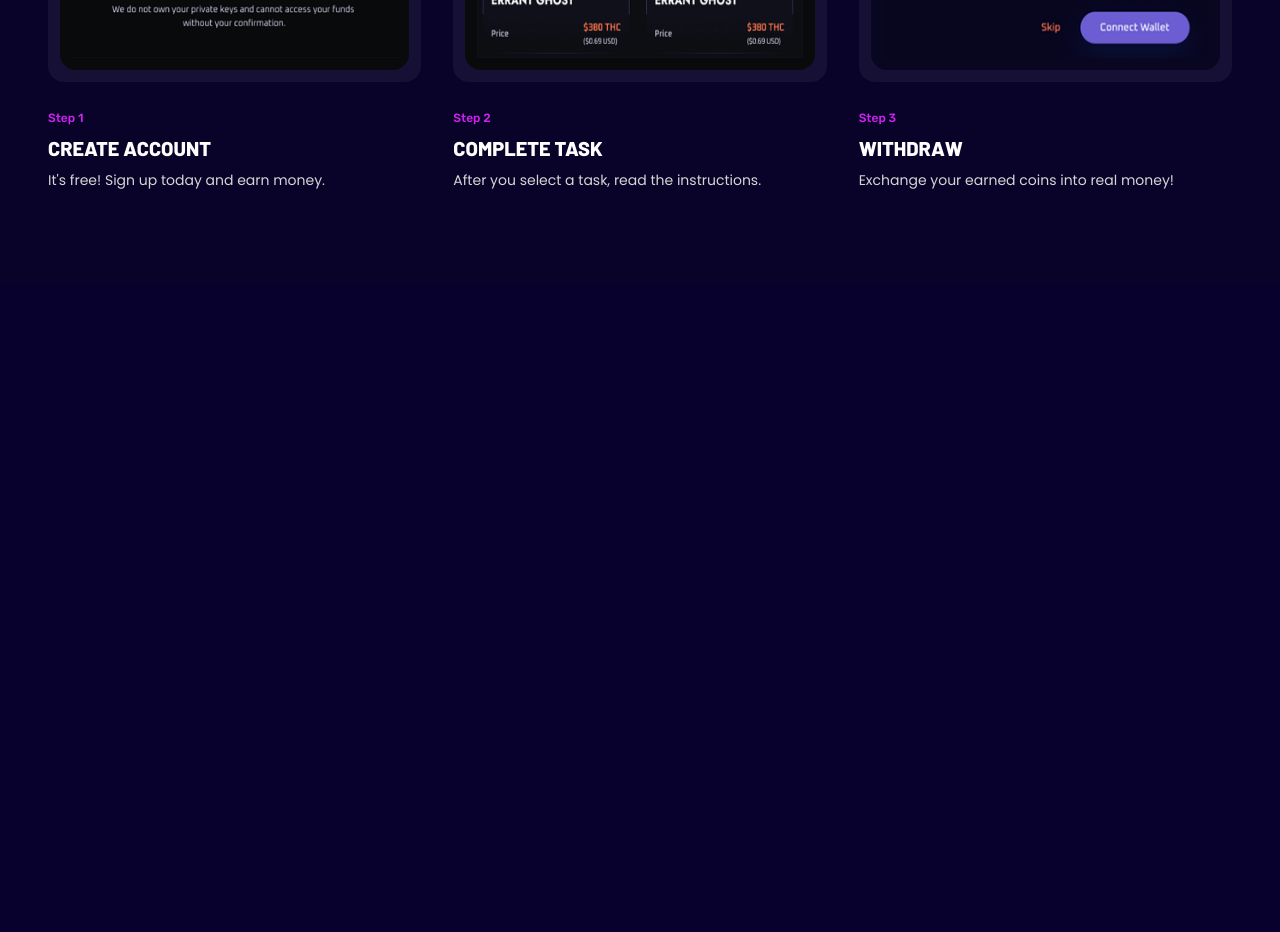
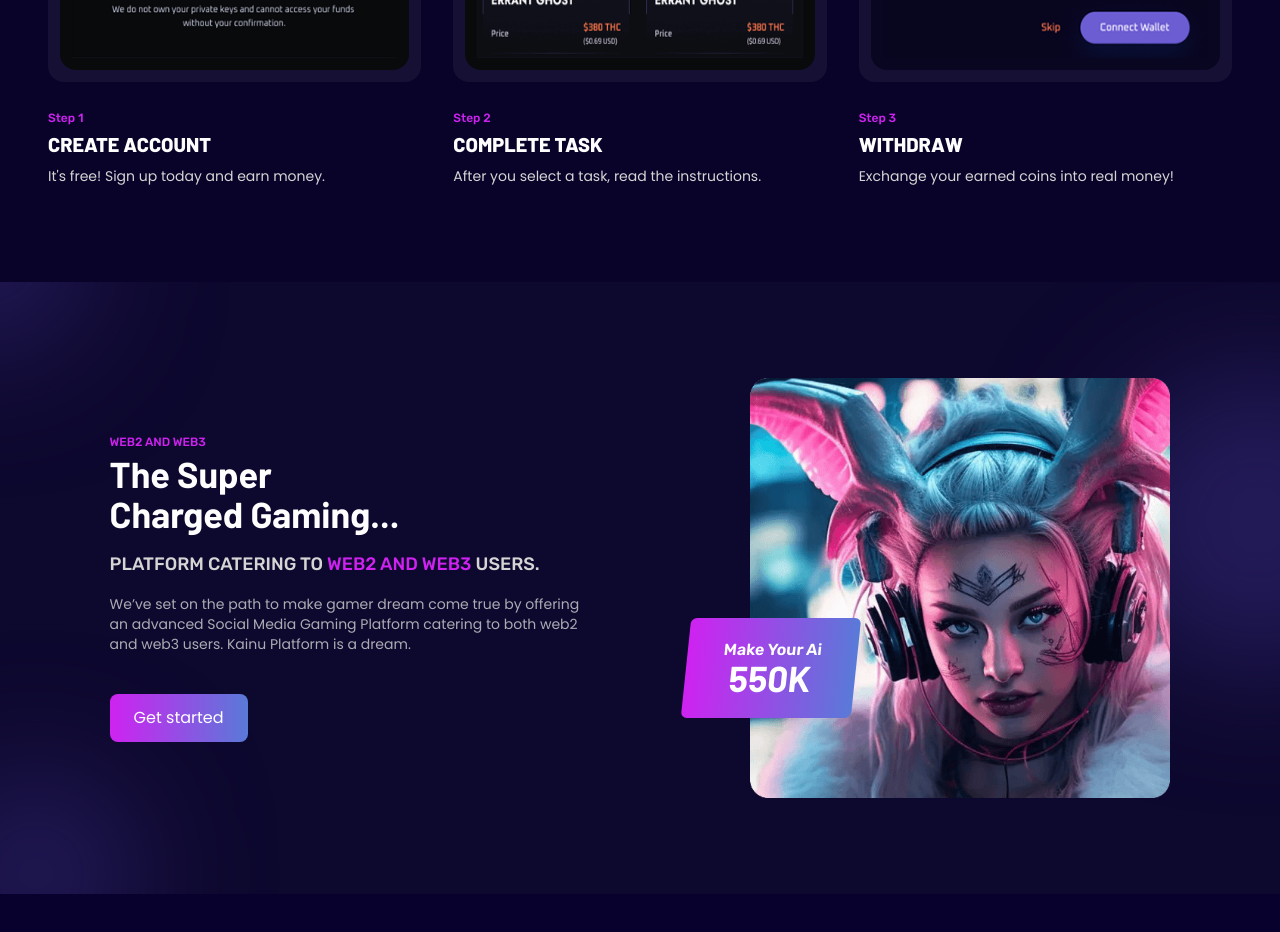
Before and after one commit to Mehedi-Hasan0/kainu-second, a Next.js app: page / in a window 1280 px wide. Shown: the part 1220-2152 px from the top of the page. After the commit the page ends 2114 px from the top, so only its background shows below. Built offline with nearby package versions, Linux system fonts and the light colour scheme.

Commit message:
[ADD] Super charged section with responsiveness

```diff
--- a/src/app/page.jsx
+++ b/src/app/page.jsx
@@ -1,11 +1,13 @@
 import Started from "@/components/Started";
+import SuperCharged from "@/components/SuperCharged";
 import Banner from "@/components/banner/Banner";
 
 export default function Home() {
   return (
-    <main className="min-h-[300vh] max-page-screen">
+    <main className="max-page-screen">
       <Banner />
       <Started />
+      <SuperCharged />
     </main>
   );
 }
--- a/src/components/Started.jsx
+++ b/src/components/Started.jsx
@@ -33,7 +33,7 @@ const Started = () => {
                 <p className="font-rubik text-csPrimary font-medium mini-text">
                   Step {idx + 1}
                 </p>
-                <h3 className="font-barlow font-extrabold uppercase text-lg sm:text-xs md:text-sm lg:text-base xl:text-xl 2xl:text-2xl text-csAccent-foreground">
+                <h3 className="font-barlow font-extrabold uppercase text-lg sm:text-xs md:text-sm lg:text-base xl:text-xl 2xl:text-2xl text-csAccent-foreground -mt-1">
                   {data.title}
                 </h3>
                 <p className="link-text text-[#d5d5d5]">{data.desc}</p>
--- /dev/null
+++ b/src/components/SuperCharged.jsx
@@ -0,0 +1,69 @@
+import Image from "next/image";
+import CustomButton from "./ui/CustomButton";
+import aiGirl from "../../public/assets/images/ai-girl.png";
+
+const SuperCharged = () => {
+  return (
+    <section className="bg-[#0d082e] relative overflow-x-hidden overflow-y-hidden">
+      {/* elements */}
+      <div className="absolute -top-28 -left-16 lg:-top-32 lg:-left-28 w-[160px] h-[160px] lg:w-[200px] lg:h-[200px] rounded-full bg-[#231b59] blur-3xl" />
+      <div className="absolute -bottom-10 -left-16 lg:-bottom-20 lg:-left-16 w-[160px] h-[160px] lg:w-[200px] lg:h-[200px] rounded-full bg-[#231b59] blur-3xl" />
+      <div className="absolute bottom-52 -right-20 lg:bottom-56 lg:-right-32 w-[200px] h-[200px] lg:w-[300px] lg:h-[300px] rounded-full bg-[#231b59]  hidden md:block blur-3xl" />
+      <div className="main-container section-padding flex flex-col md:flex-row items-center justify-around gap-8 md:gap-10 lg:gap-12 relative z-10">
+        {/* left content */}
+        <div className="flex flex-col gap-1 lg:gap-2">
+          <p className="font-rubik text-csPrimary font-medium mini-text uppercase 2xl:tracking-[0.2em]">
+            web2 and web3
+          </p>
+          <h3 className="font-barlow font-bold text-xl md:text-2xl lg:text-3xl xl:text-4xl 2xl:text-5xl text-csAccent-foreground -mt-1">
+            The Super <br /> Charged <span>Gaming...</span>
+          </h3>
+          <p className="font-rubik font-medium text-[10px] sm:text-xs md:text-sm lg:text-base xl:text-lg 2xl:text-xl text-[#d5d5d5] uppercase py-1 lg:py-2 2xl:my-4">
+            Platform Catering to{" "}
+            <span className="text-csPrimary">Web2 and Web3</span> Users.
+          </p>
+          <p className="text-[10px] lg:text-xs xl:text-sm 2xl:text-base text-[#d5d5d5]/80 sm:max-w-[400px] md:max-w-[310px] lg:max-w-full">
+            We’ve set on the path to make gamer dream come true by offering{" "}
+            <br className="hidden lg:block" />
+            an advanced Social Media Gaming Platform catering to both web2{" "}
+            <br className="hidden lg:block" />
+            and web3 users. Kainu Platform is a dream.
+          </p>
+          {/* btn */}
+          <div className="w-fit mt-3 md:mt-4 lg:mt-5 xl:mt-8">
+            <CustomButton
+              textLabel="Get started"
+              btnBgColor="primary-gradient"
+              borderColor="border-none"
+              hoverColor1="bg-csDarkBlue"
+              hoverColor2="bg-[#FFC947]"
+              hoverColor3="secondary-gradient"
+            />
+          </div>
+        </div>
+        {/* right content */}
+        <div className="relative left-5 sm:left-0">
+          <Image
+            src={aiGirl}
+            alt="Ai girl avatar for web 2 and web 3"
+            width={500}
+            height={500}
+            sizes="(max-width: 1280px) 100vw, 50vw"
+            placeholder="blur"
+            className="w-[270px] h-[270px] md:w-[240px] md:h-[240px] lg:w-[350px] lg:h-[350px] xl:w-[420px] xl:h-[420px] 2xl:w-[500px] 2xl:h-[500px]"
+          />
+          <div className="primary-gradient -skew-x-[6deg] rounded-md flex flex-col items-center w-fit px-5 py-3 lg:px-7 lg:py-4 xl:px-9 xl:py-5 absolute bottom-10 -left-10 lg:-left-16 lg:bottom-20">
+            <p className="capitalize desc-text font-rubik font-semibold">
+              Make your ai
+            </p>
+            <h3 className="font-barlow font-bold text-xl md:text-2xl lg:text-3xl xl:text-4xl 2xl:text-5xl text-csAccent-foreground -mt-1">
+              550K
+            </h3>
+          </div>
+        </div>
+      </div>
+    </section>
+  );
+};
+
+export default SuperCharged;
```
Also changed, not shown: public/assets/images/ai-girl.png (added).
